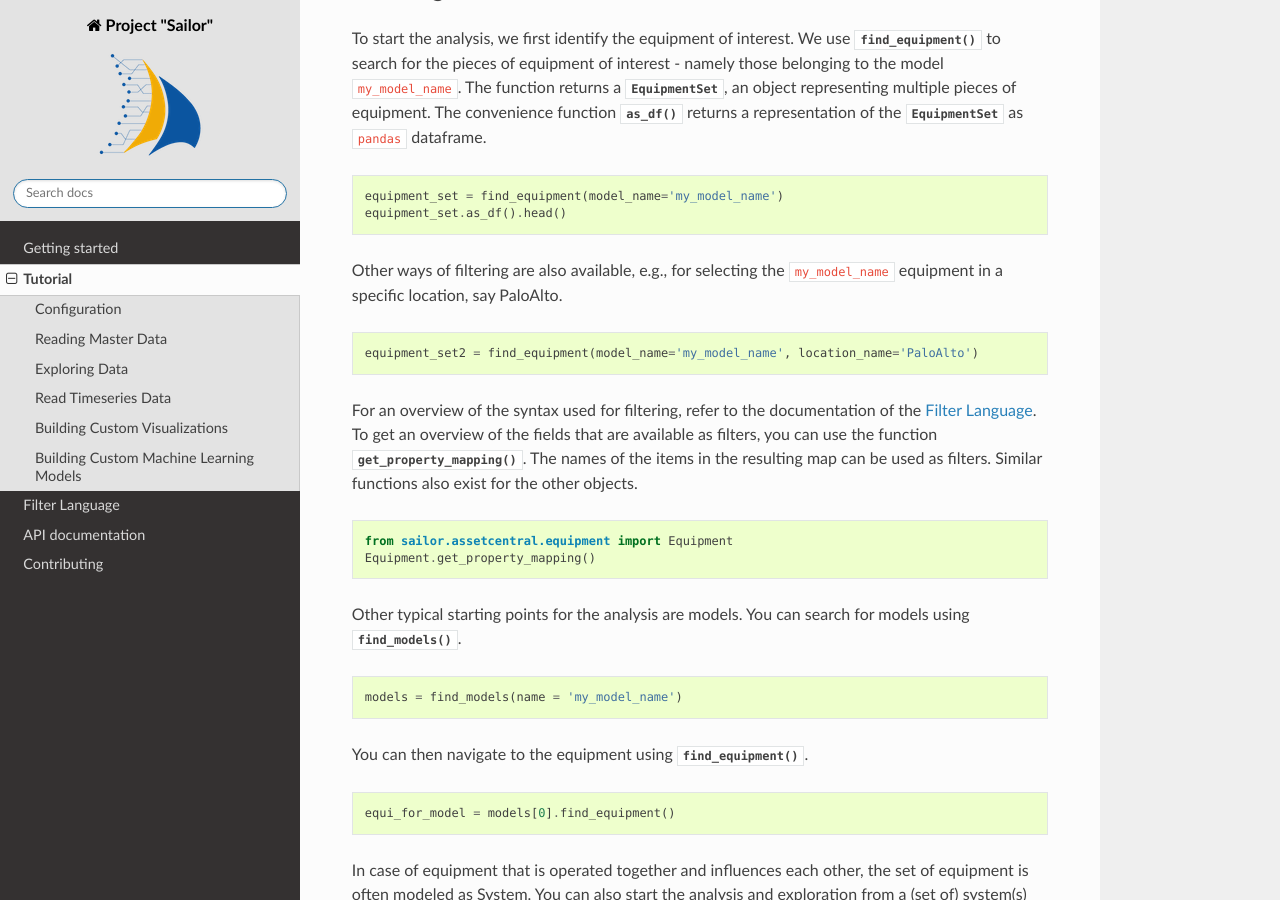
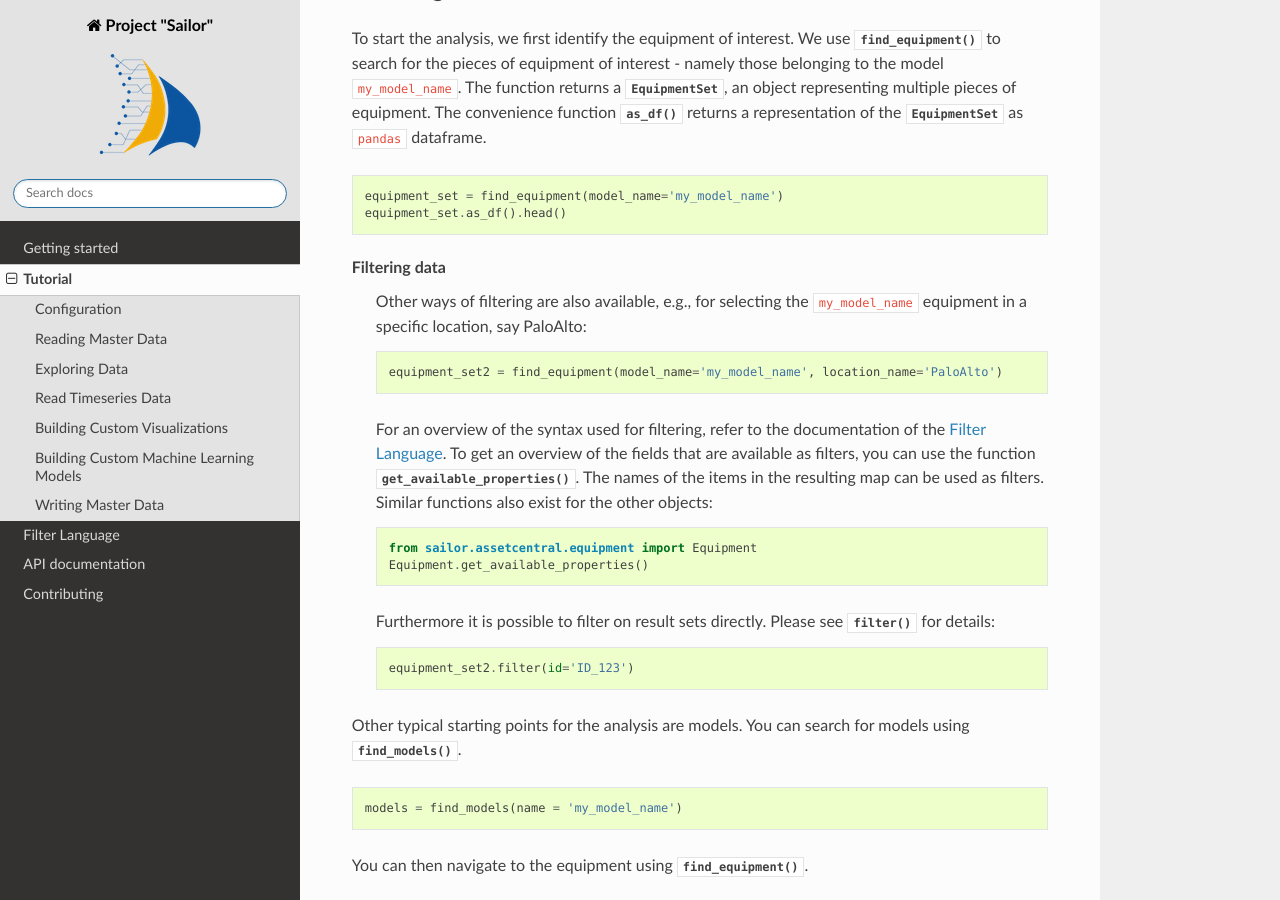
Before and after one commit to SAP/project-sailor, a Sphinx documentation site: the page built from docs/tutorial.rst, in a window 1280 px wide and 900 px high, scrolled down 760 px. Built offline with Sphinx 7.4.7 and the Read the Docs theme 2.0.0, drawn with Linux system fonts in a browser that asks for light colours; some of the changed text lies outside the part shown.

Commit message:
Part 1: get_available_properties and filtering

```diff
--- a/docs/filter_language.rst
+++ b/docs/filter_language.rst
@@ -15,8 +15,8 @@ All functions of this kind support two types of parameters:
    another field of the object.
 
 The names of all fields known for an object, and hence all fields which may be used for filtering can be determined
-by calling the `get_property_mapping` classmethod of the object, such as
-:meth:`~sailor.assetcentral.notification.Notification.get_property_mapping` etc. This method returns a dictionary, and
+by calling the `get_available_properties` classmethod of the object, such as
+:meth:`~sailor.assetcentral.notification.Notification.get_available_properties` etc. This method returns a dictionary, and
 the keys of this dictionary list all known and filterable fields.
 
 Named Keyword Arguments
--- a/docs/tutorial.rst
+++ b/docs/tutorial.rst
@@ -32,6 +32,7 @@ packages like this:
     import pandas as pd
     from sailor.assetcentral import find_models, find_equipment, find_notifications, find_systems
 
+
 .. _how_to_read_master_data:
 
 Reading Master Data
@@ -47,22 +48,25 @@ an object representing multiple pieces of equipment. The convenience function :m
     equipment_set = find_equipment(model_name='my_model_name')
     equipment_set.as_df().head()
 
-Other ways of filtering are also available, e.g., for selecting the ``my_model_name`` equipment in a specific location,
-say PaloAlto.
 
-.. code-block:: python
+Filtering data
+    Other ways of filtering are also available, e.g., for selecting the ``my_model_name`` equipment in a specific location,
+    say PaloAlto::
 
-    equipment_set2 = find_equipment(model_name='my_model_name', location_name='PaloAlto')
+        equipment_set2 = find_equipment(model_name='my_model_name', location_name='PaloAlto')
+
+    For an overview of the syntax used for filtering, refer to the documentation of the :doc:`Filter Language<../filter_language>`.
+    To get an overview of the fields that are available as filters, you can use the function :meth:`~sailor.assetcentral.equipment.Equipment.get_available_properties()`.
+    The names of the items in the resulting map can be used as filters. Similar functions also exist for the other objects::
+
+        from sailor.assetcentral.equipment import Equipment
+        Equipment.get_available_properties()
+
+    Furthermore it is possible to filter on result sets directly. Please see :meth:`~sailor.assetcentral.utils.ResultSet.filter` for details::
+
+        equipment_set2.filter(id='ID_123')
 
 
-For an overview of the syntax used for filtering, refer to the documentation of the :doc:`Filter Language<../filter_language>`.
-To get an overview of the fields that are available as filters, you can use the function :meth:`~sailor.assetcentral.equipment.Equipment.get_property_mapping()`.
-The names of the items in the resulting map can be used as filters. Similar functions also exist for the other objects.
-
-.. code-block:: python
-
-    from sailor.assetcentral.equipment import Equipment
-    Equipment.get_property_mapping()
 
 Other typical starting points for the analysis are models. You can search for models using
 :meth:`~sailor.assetcentral.model.find_models()`.
@@ -97,11 +101,11 @@ Again, a ``pandas`` dataframe representation of the object can be obtained using
     notification_set = equipment_set.find_notifications(extended_filters=['malfunction_start_date > "2020-08-01"'])
     notification_set.as_df().head()
 
+
 .. _how_to_explore_data:
 
 Exploring Data
 ==============
-
 
 To facilitate exploration and use of the extracted data for exploration, visualization, and model building, the :meth:`~sailor.assetcentral.utils.ResultSet.as_df()` function
 is provided for all objects. The functions provide representations of the objects as ``pandas`` dataframe.
@@ -167,6 +171,7 @@ a timeseries dataset locally as described in :ref:`Read timeseries data<how_to_r
     timeseries_data = equipment_set.get_indicator_data('2020-05-01 00:00:00+00:00', '2021-03-01 00:00:00+00:00')
     notification_set[0].plot_context(timeseries_data)
 
+
 .. _how_to_read_timeseries:
 
 Read Timeseries Data
@@ -204,6 +209,15 @@ If here the indicator set is left blank, then all indicators returned by :meth:`
 
     timeseries_data = equipment_set.get_indicator_data('2020-10-01 00:00:00+00:00', '2021-01-01 00:00:00+00:00')
 
+
+    data_aggregated = data.aggregate('24h', ['min', 'max'])
+    data_aggregated
+Add aggregation example
+filter equipments or indicators
+show plot
+
+
+
 .. _how_to_custom_plot:
 
 Building Custom Visualizations
@@ -216,13 +230,14 @@ basis of your visualization.
 .. code-block:: python
 
     import plotnine as p9
-    from sailor.utils.plot_helper import default_plot_theme
+    from sailor.utils.plot_helper import _default_plot_theme
     data = equipment_set[0:4].get_indicator_data('2020-09-01 00:00:00+00:00', '2020-10-05 00:00:00+00:00')
     df = data.as_df(speaking_names=True).droplevel([0, 1], axis=1).reset_index()
     df = df.melt(id_vars=['equipment_name', 'model_name', 'timestamp'], var_name='indicator')
-    p9.ggplot(df, p9.aes(x='indicator', y='value', fill='equipment_name')) + p9.geom_violin(alpha=0.6) + default_plot_theme()
+    p9.ggplot(df, p9.aes(x='indicator', y='value', fill='equipment_name')) + p9.geom_violin(alpha=0.6) + _default_plot_theme()
 
 .. image:: _static/custom_plot.png
+
 
 .. _how_to_model:
 
@@ -246,3 +261,8 @@ This is an example of the steps necessary to train an isolation forest for detec
     # score isolation forest, and join back to index (equipment/timestamp info)
     score_data = data.as_df()
     scores = pd.Series(iforest.predict(score_data), index=score_data.index, name='score').to_frame()
+
+
+Writing Master Data
+===================
+notifications example....
```
Also changed, not shown: 9 other files.
